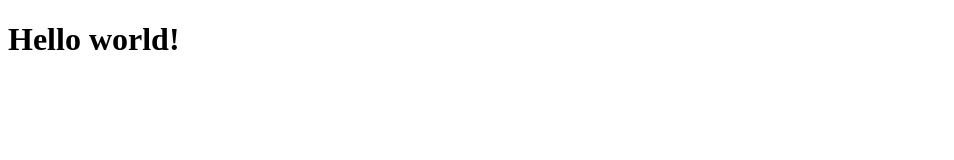
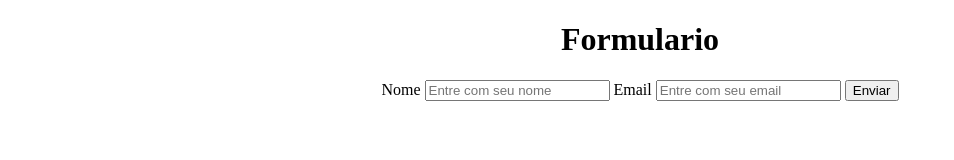
Before and after one commit to pedro1093/html, a plain HTML site: page index.html in a window 1280 px wide. Shown: the whole page, without its empty margins (0-954 px from the left). Drawn offline with Linux system fonts and the light colour scheme.

Commit message:
index.html

```diff
--- a/index.html
+++ b/index.html
@@ -1,10 +1,25 @@
 <!DOCTYPE html>
-<html lang="en">
+<html lang="pt-br">
 <head>
-   <meta charset="UTF-8">
-   <title>Projeto</title>
+    <meta charset="UTF-8">
+    <meta name="viewport" content="width=device-width, initial-scale=1.0">
+    <link rel="stylesheet" href="./src/style.css">
+    <link rel="stylesheet" href="./src/reset.css">
+    <title>Document</title>
 </head>
+<center>
 <body>
- <h1>Hello world!</h1>
+    <main>
+
+        <h1>Formulario</h1>
+        <label>Nome</label>
+        <input type="name" name="Nome" placeholder="Entre com seu nome">
+        <label>Email</label>
+        <input type="email" name="email" placeholder="Entre com seu email">
+        <button type="submit">Enviar</button>
+
+    </main>
+
 </body>
+
 </html>
```
